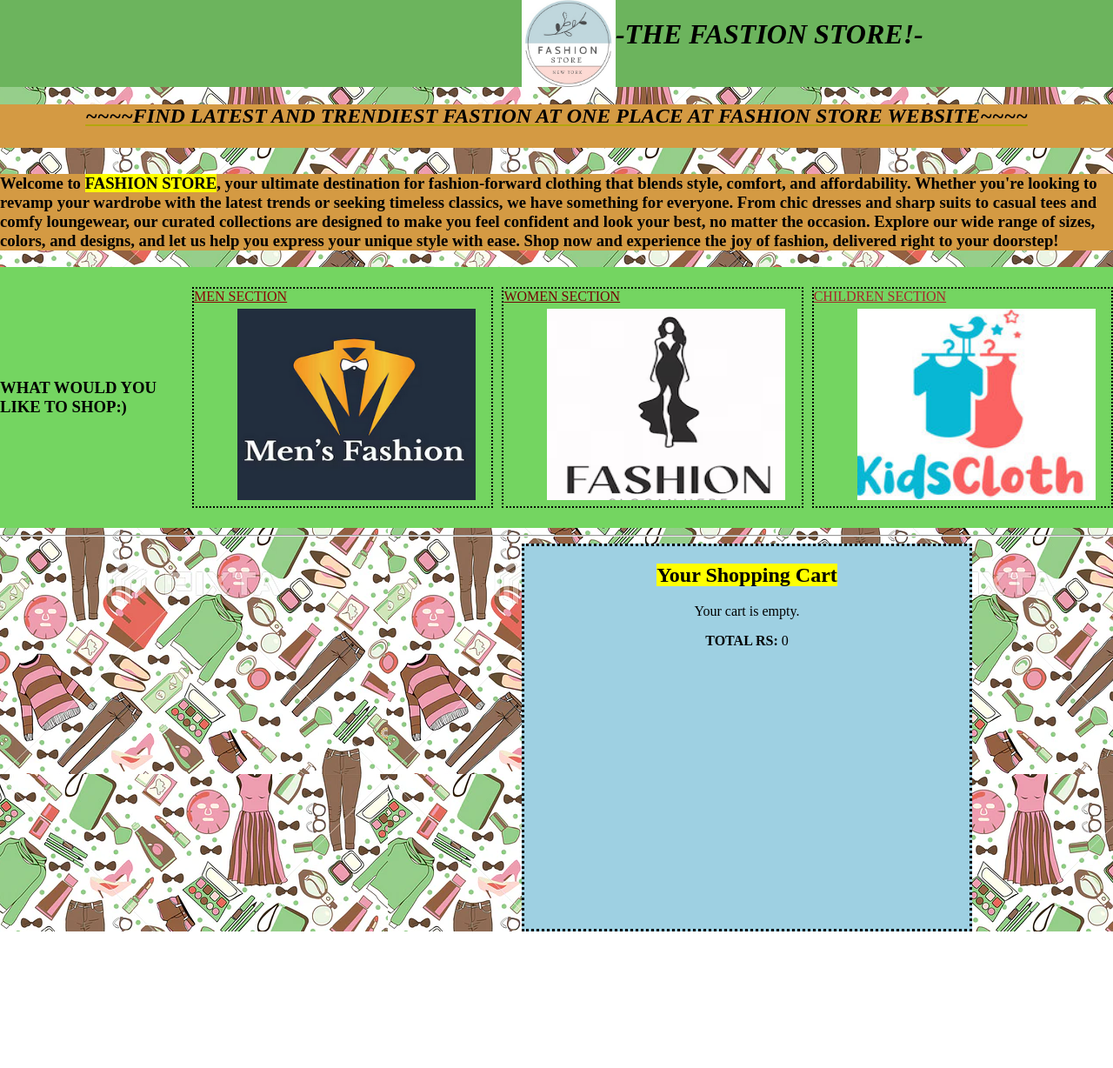
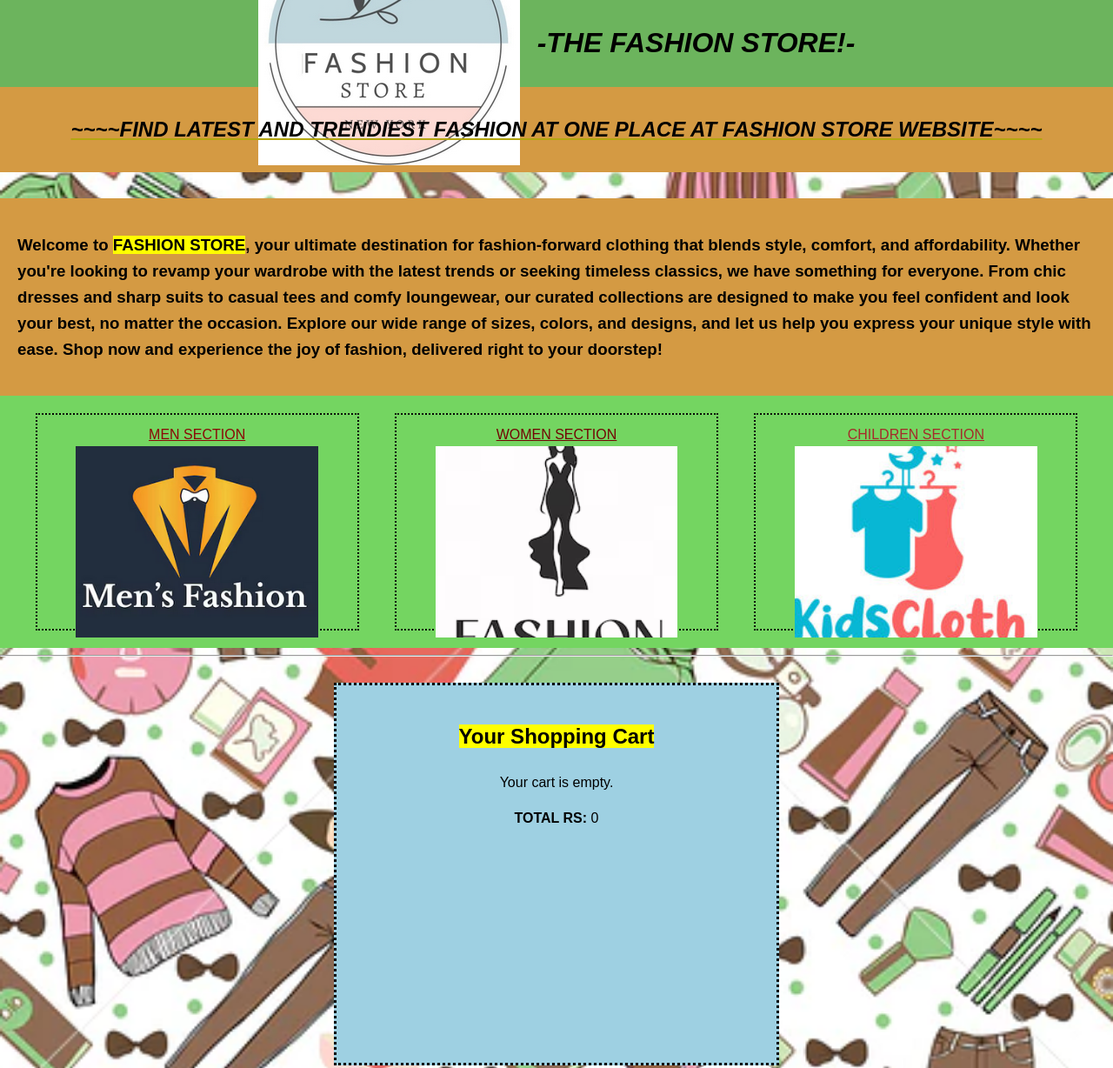
Before and after one commit to fashion-store-website/fashion-website, a plain HTML site: page index.html in a window 1280 px wide. Shown: the top 1228 px of the page at 87% size. Before the commit the page ends 1071 px from the top, so only its background shows below. Drawn offline with Linux system fonts and the light colour scheme.

Commit message:
Update index.html

```diff
--- a/index.html
+++ b/index.html
@@ -3,102 +3,121 @@
 <head>
     <meta charset="UTF-8">
     <meta name="viewport" content="width=device-width, initial-scale=1.0">
-    <title>Document</title>
+    <title>The Fashion Store</title>
     <style>
         html {
             scroll-behavior: smooth;
         }
-        .sec1{
+        body {
+            margin: 0;
+            font-family: Arial, sans-serif;
+            background-image: url('./bg.png');
+            background-size: cover;
+            background-position: center;
+            line-height: 1.6;
+        }
+        .sec1 {
             width: 100%;
             height: 100px;
             background-color: rgb(108, 180, 93);
+            display: flex;
+            align-items: center;
+            justify-content: center;
+            text-align: center;
             text-transform: capitalize;
+        }
+        .sec1 img {
+            margin-right: 20px;
+        }
+        .main-banner {
+            background-color: rgb(212, 154, 67);
             text-align: center;
+            text-decoration: underline;
+            text-decoration-color: rgb(180, 166, 14);
+            padding: 10px;
+            margin-bottom: 30px;
         }
-        .sec2{
+        .sec2 {
             background-color: #74d561;
             display: flex;
-            width: 100%;
-            height:300px;
+            justify-content: space-around;
             align-items: center;
-
+            padding: 20px;
         }
-        body {
-    margin: 0;
-   background-image:url('./bg.png');
-
-
+        .section-box {
+            border: 2px dotted;
+            height: 250px;
+            width: 30%;
+            text-align: center;
+            padding: 10px;
+            box-sizing: border-box;
         }
-
-
+        .section-box img {
+            width: 80%;
+            height: 220px;
+            object-fit: cover;
+        }
+        .cart-section {
+            height: 440px;
+            border: 3px dotted;
+            text-align: center;
+            margin: 30px auto;
+            background-color: rgb(158, 208, 226);
+            width: 40%;
+            padding: 20px;
+            box-sizing: border-box;
+        }
     </style>
 </head>
 
 <body>
-    <header  class="sec1" style="display:flex;">
-
-        <img src="./LOGOFS.png" style="margin-left: 600px;">
-        <h1><i>-THE FASTION STORE!-</i></h1>
-
+    <header class="sec1">
+        <img src="./LOGOFS.png" alt="Fashion Store Logo">
+        <h1><i>-THE FASHION STORE!-</i></h1>
     </header>
 
     <main>
-      <div style="background-color:  rgb(212, 154, 67);;
-      text-align:center;
-      text-decoration:underline;
-      text-decoration-color: rgb(180, 166, 14);
-      height:50px;margin-bottom:30px">
-        <h2><i>~~~~FIND LATEST AND TRENDIEST FASTION
-            AT ONE PLACE AT  FASHION STORE WEBSITE~~~~</i></h2>
-
+        <div class="main-banner">
+            <h2><i>~~~~FIND LATEST AND TRENDIEST FASHION AT ONE PLACE AT FASHION STORE WEBSITE~~~~</i></h2>
         </div>
-        <div style="background-color: rgb(212, 154, 67);">
+        <div style="background-color: rgb(212, 154, 67); padding: 20px;">
             <h3>Welcome to <mark>FASHION STORE</mark>, your ultimate destination for fashion-forward
                 clothing that blends style, comfort, and affordability.
                 Whether you're looking to revamp your wardrobe with the latest trends or seeking timeless classics, we have something for everyone.
-                From chic dresses and sharp suits to casual tees and comfy loungewear, our curated collections are designed to make you feel confident and look your best, no matter the occasion. Explore our wide range of sizes, colors, and designs, and let us help you express your unique style with ease. Shop now and experience the joy of fashion, delivered right to your doorstep!</h3>
-        </div>
-        <div class="sec2">
-            <h3><bold>WHAT WOULD YOU LIKE TO SHOP:)</bold></h3>
-            <div style="border: 2px dotted;
-            height:250px;width: 40%;">
-
-            <a href="mens.html"  style="color: rgb(139, 6, 6);" target="_self">MEN SECTION</a>
-            <img src="./mensf.png " style="width: 80%; height: 220px;
-            margin-top: 5px;margin-left: 50px;"><img>
+                From chic dresses and sharp suits to casual tees and comfy loungewear, our curated collections are designed to make you feel confident and look your best, no matter the occasion. Explore our wide range of sizes, colors, and designs, and let us help you express your unique style with ease. Shop now and experience the joy of fashion, delivered right to your doorstep!
+            </h3>
         </div>
 
-            <div style="margin-left: 10px;border: 2px dotted;
-            height:250px;width: 40%;">
-            <a href="womens.html" style="color: rgb(114, 4, 4);"target="_self">WOMEN SECTION</a>
-            <img src="./women fas.png " style="width: 80%; height: 220px;
-            margin-top: 5px;margin-left: 50px;"><img>
+        <div class="sec2">
+            <div class="section-box">
+                <a href="mens.html" style="color: rgb(139, 6, 6);" target="_self">MEN SECTION</a>
+                <img src="./mensf.png" alt="Men's Fashion">
             </div>
-            <div style="margin-left: 10px;border: 2px dotted;
-            height:250px;width: 40%;">
-            <a href="kids.html" style="color: brown;"target="_self">CHILDREN SECTION </a>
-            <img src="./kidddddddddddddddddddddd-08-18 15-47-05.png" style="width: 80%; height: 220px; margin-top: 5px;margin-left: 50px;"><img>
+            <div class="section-box">
+                <a href="womens.html" style="color: rgb(114, 4, 4);" target="_self">WOMEN SECTION</a>
+                <img src="./women fas.png" alt="Women's Fashion">
+            </div>
+            <div class="section-box">
+                <a href="kids.html" style="color: brown;" target="_self">CHILDREN SECTION</a>
+                <img src="./kidddddddddddddddddddddd-08-18 15-47-05.png" alt="Children's Fashion">
             </div>
         </div>
 
         <hr>
 
-
-                    <div style="height: 440px;border: 3px dotted;text-align: center;margin-left:
-                    600px;background-color: rgb(158, 208, 226);width: 40%;">
+        <div class="cart-section">
             <section class="cart" id="cart">
                 <h2><mark>Your Shopping Cart</mark></h2>
                 <div id="cart-items">
                     <p>Your cart is empty.</p>
                 </div>
                 <p><strong>TOTAL RS:</strong> <span id="cart-total">0</span></p>
-                </section></div>
+            </section>
+        </div>
 
         <script>
             window.onload = function() {
                 updateCart();
-                        //localStorage.removeItem('cart');
-
             };
 
             function updateCart() {
@@ -123,12 +142,6 @@
                 cartTotal.textContent = total;
             }
         </script>
-
-
-
-
-
-
     </main>
 </body>
 </html>
```
Lines whose indentation alone changed are shown as unchanged.
